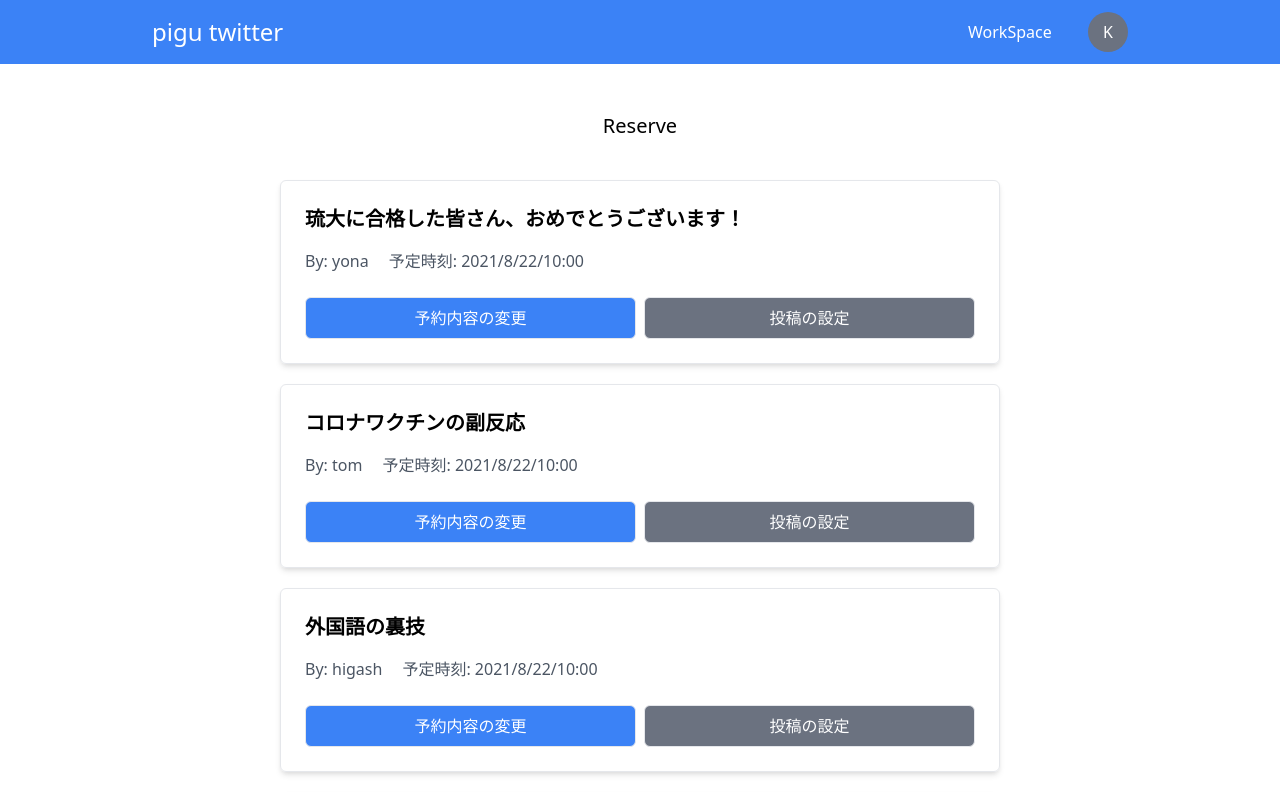
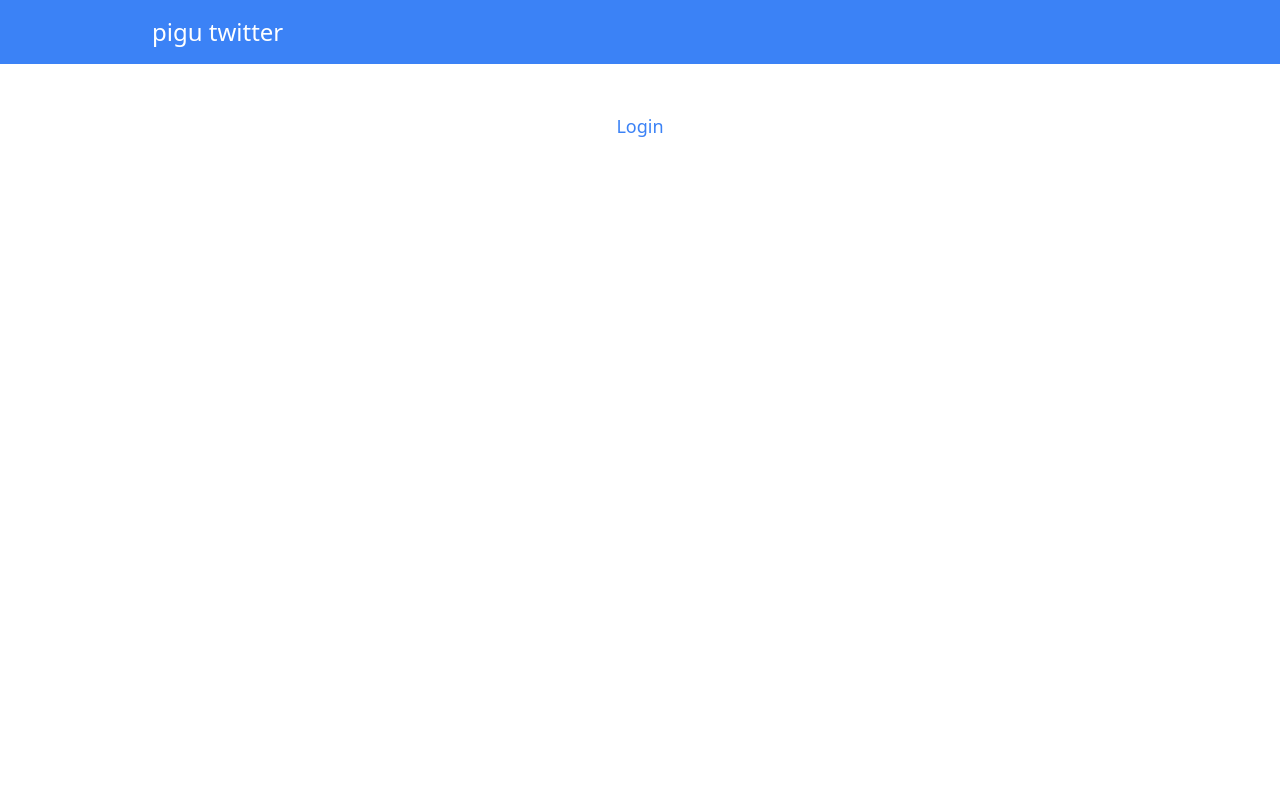
Before and after one commit to yona3/pigu-twitter, a React (Vite) app: page / in a window 1280 px wide. Shown: the top 792 px of the page. Built offline with nearby package versions, Linux system fonts and the light colour scheme.

Commit message:
add: recoil

```diff
--- a/package.json
+++ b/package.json
@@ -10,7 +10,8 @@
     "firebase": "^8.10.0",
     "react": "^17.0.0",
     "react-dom": "^17.0.0",
-    "react-router-dom": "^5.2.0"
+    "react-router-dom": "^5.2.0",
+    "recoil": "^0.4.0"
   },
   "devDependencies": {
     "@types/react": "^17.0.0",
--- a/src/components/App.tsx
+++ b/src/components/App.tsx
@@ -1,22 +1,30 @@
 import React, { VFC } from 'react';
 import { BrowserRouter as Router, Switch, Route } from 'react-router-dom';
+import { useRecoilValue } from 'recoil';
+import { meState } from '../state/atoms';
 import { Setting } from './pages/Setting';
 import { Top } from './pages/Top';
 import { Workspace } from './pages/Workspace';
 
 export const App: VFC = () => {
+  const me = useRecoilValue(meState);
+
   return (
     <Router>
       <Switch>
         <Route exact path="/">
           <Top />
         </Route>
+        {me && (
+          <>
             <Route path="/workspace">
               <Workspace />
             </Route>
             <Route path="/setting">
               <Setting />
             </Route>
+          </>
+        )}
         <Route path="*">
           <p>404</p>
         </Route>
--- a/src/components/pages/Top.tsx
+++ b/src/components/pages/Top.tsx
@@ -1,11 +1,17 @@
 import React, { VFC } from 'react';
+import { useRecoilValue } from 'recoil';
 import { POSTS } from '../../const/post';
+import { meState } from '../../state/atoms';
 import { Layout } from '../shared/Layout';
 import { TweetCard } from '../shared/TweetCard';
 
 export const Top: VFC = () => {
+  const me = useRecoilValue(meState);
+
   return (
     <Layout>
+      {me ? (
+        <>
           <h1 className="text-lg sm:text-xl text-center">Reserve</h1>
           <div className="space-y-5 mt-10">
             {POSTS.map((post) => (
@@ -14,6 +20,12 @@ export const Top: VFC = () => {
               </div>
             ))}
           </div>
+        </>
+      ) : (
+        <div className="text-center">
+          <button className="text-lg text-blue-500">Login</button>
+        </div>
+      )}
     </Layout>
   );
 };
--- a/src/components/shared/Header.tsx
+++ b/src/components/shared/Header.tsx
@@ -1,7 +1,11 @@
 import React, { VFC } from 'react';
 import { Link } from 'react-router-dom';
+import { useRecoilValue } from 'recoil';
+import { meState } from '../../state/atoms';
 
 export const Header: VFC = () => {
+  const me = useRecoilValue(meState);
+
   return (
     <header className="bg-blue-500">
       <div
@@ -16,6 +20,7 @@ export const Header: VFC = () => {
           </h1>
         </Link>
 
+        {me && (
           <nav
             className="
             flex justify-between items-center text-white
@@ -27,6 +32,7 @@ export const Header: VFC = () => {
                 <p>WorkSpace</p>
               </div>
             </Link>
+
             <Link to="/setting">
               <div
                 className="
@@ -38,6 +44,7 @@ export const Header: VFC = () => {
               </div>
             </Link>
           </nav>
+        )}
       </div>
     </header>
   );
--- a/src/main.tsx
+++ b/src/main.tsx
@@ -2,10 +2,13 @@ import React from 'react';
 import ReactDOM from 'react-dom';
 import './index.css';
 import { App } from './components/App';
+import { RecoilRoot } from 'recoil';
 
 ReactDOM.render(
-  <React.StrictMode>
-    <App />
-  </React.StrictMode>,
+  <RecoilRoot>
+    <React.StrictMode>
+      <App />
+    </React.StrictMode>
+  </RecoilRoot>,
   document.getElementById('root')
 );
--- /dev/null
+++ b/src/state/atoms/index.ts
@@ -0,0 +1 @@
+export { meState } from './me';
--- /dev/null
+++ b/src/state/atoms/me.ts
@@ -0,0 +1,7 @@
+import { atom } from 'recoil';
+import { Me } from '../../types';
+
+export const meState = atom<Me | null>({
+  key: 'meState',
+  default: null,
+});
--- a/src/types/index.ts
+++ b/src/types/index.ts
@@ -1 +1,2 @@
 export type { Post } from './post';
+export type { Me } from './me';
--- /dev/null
+++ b/src/types/me.ts
@@ -0,0 +1,5 @@
+export type Me = {
+  id: string;
+  name: string;
+  email: string;
+};
```
Also changed, not shown: 1 other file (tests, documents, lock files or other folders). Lines whose indentation alone changed are shown as unchanged.
